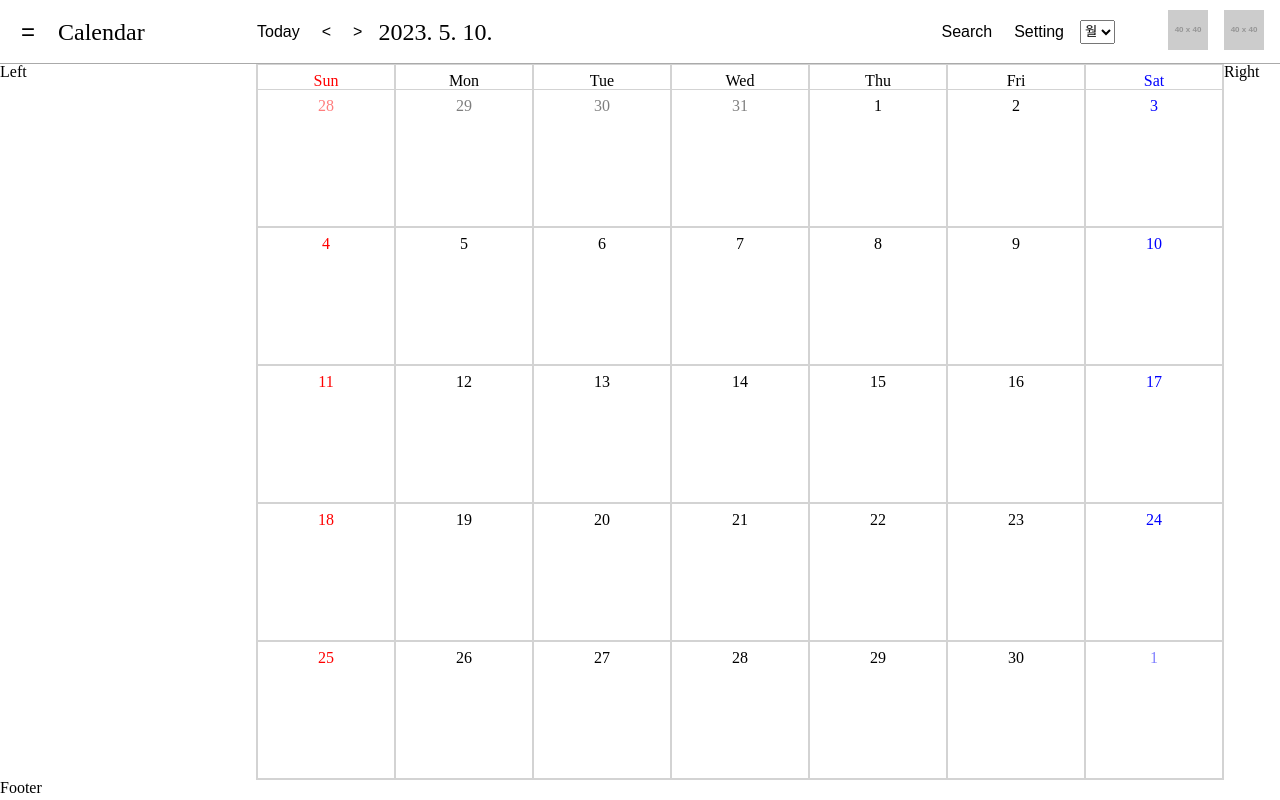
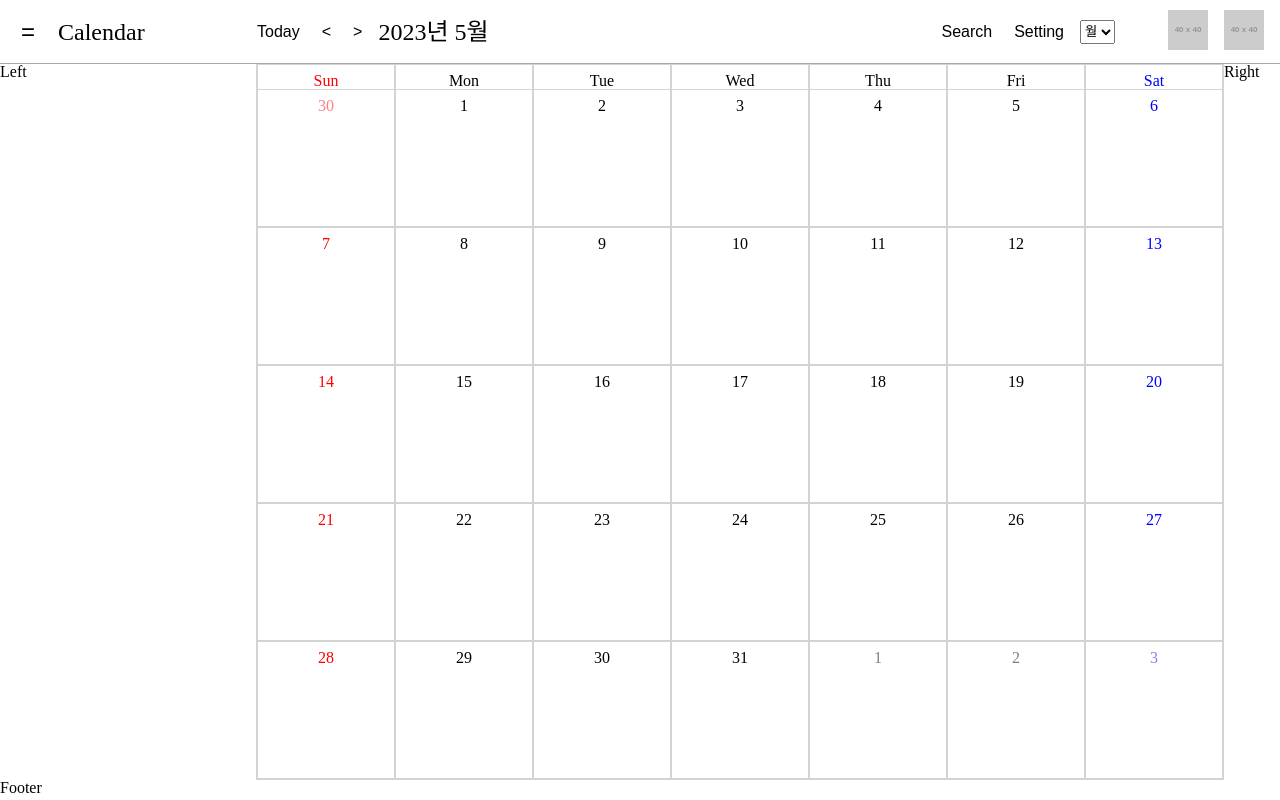
Before and after one commit to choyj2012/Calendar, a React (Vite) app: page / in a window 1280 px wide. Built offline with nearby package versions, Linux system fonts and the light colour scheme.

Commit message:
월 이동 구현

```diff
--- a/src/App.jsx
+++ b/src/App.jsx
@@ -2,12 +2,28 @@ import Container from "./Container"
 import Footer from "./Footer"
 import Header from "./Header"
 import "./App.css"
+import { useState } from "react"
 
 function App() {
+  const [ym, setYM] = useState({
+    year: new Date().getFullYear(),
+    month: new Date().getMonth()
+  })
+
+  const onChangeMonth = (n) => {
+    console.log("click");
+    let newYM = {...ym};
+    newYM.month += n;
+    if(newYM.month > 11) newYM.year += 1;
+    if(newYM.month < 0) newYM.year -= 1;
+    newYM.month = (newYM.month + 12) % 12;
+    setYM(newYM);
+  }
+
   return (
     <div className="wrap">
-      <Header />
-      <Container />
+      <Header onChangeMonth={onChangeMonth} ym={ym}/>
+      <Container ym={ym}/>
       <Footer />
     </div>
   )
--- a/src/Container.jsx
+++ b/src/Container.jsx
@@ -1,11 +1,11 @@
 import "./Container.css"
 import { getCalendar } from "./Calendar"
 
-export default function Container() {
+export default function Container({ym}) {
   return (
     <div className="container-box">
       <LeftContainer />
-      <CenterContainer />
+      <CenterContainer ym={ym}/>
       <RightContainer />
     </div>
   )
@@ -15,11 +15,12 @@ const LeftContainer = () => {
   return <div className="container-left">Left</div>
 }
 
-const CenterContainer = () => {
+const CenterContainer = ({ym : {year, month}}) => {
+  const cal = getCalendar(year, month);
   return (
     <div className="container-center">
       <Days />
-      <Month/>
+      <Month cal={cal}/>
     </div>
   )
 }
@@ -38,8 +39,7 @@ const Days = () => {
   )
 }
 
-const Month = () => {
-  const cal = getCalendar(2023, 5);
+const Month = ({cal}) => {
   return (
     <div className="month">
       {cal.map((week, i) => {
--- a/src/Header.jsx
+++ b/src/Header.jsx
@@ -1,18 +1,18 @@
 import "./Header.css";
 
-export default function Header() {
+export default function Header({onChangeMonth, ym}) {
   return (
     <header className="header-box">
-      <HeaderContents />
+      <HeaderContents onChangeMonth={onChangeMonth} ym={ym}/>
     </header>
   )
 }
 
-const HeaderContents = () => {
+const HeaderContents = ({onChangeMonth, ym}) => {
   return (
     <div className="header-contents">
       <Logo />
-      <Search />
+      <Search onChangeMonth={onChangeMonth} ym={ym}/>
       <UserMenu />
     </div>
   )
@@ -27,14 +27,14 @@ const Logo = () => {
   )
 }
 
-const Search = () => {
-  let today = new Date().toLocaleDateString('ko-kr');
+const Search = ({onChangeMonth, ym : {year, month}}) => {
+  let today = `${year}년 ${month+1}월`;
   return (
     <div className="search-bar">
       <div className="sb-b">
         <button>Today</button>
-        <button>{"<"}</button>
-        <button>{">"}</button>
+        <button onClick={() => onChangeMonth(-1)}>{"<"}</button>
+        <button onClick={() => onChangeMonth(1)}>{">"}</button>
         <div>{today}</div>
       </div>
       <div className="sb-b">
```
